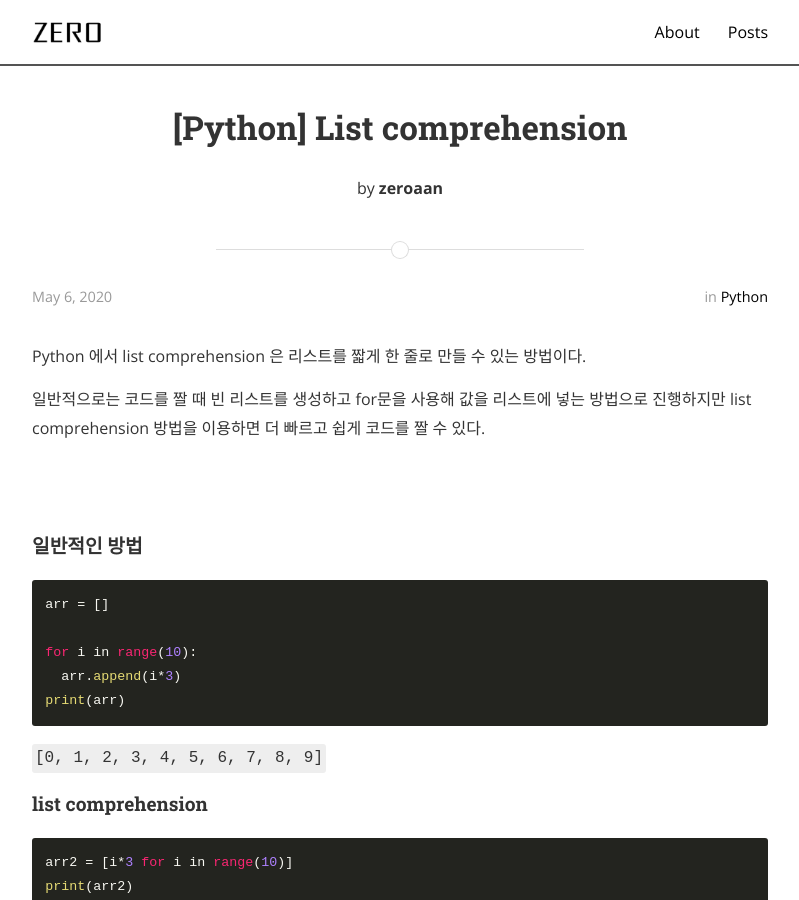
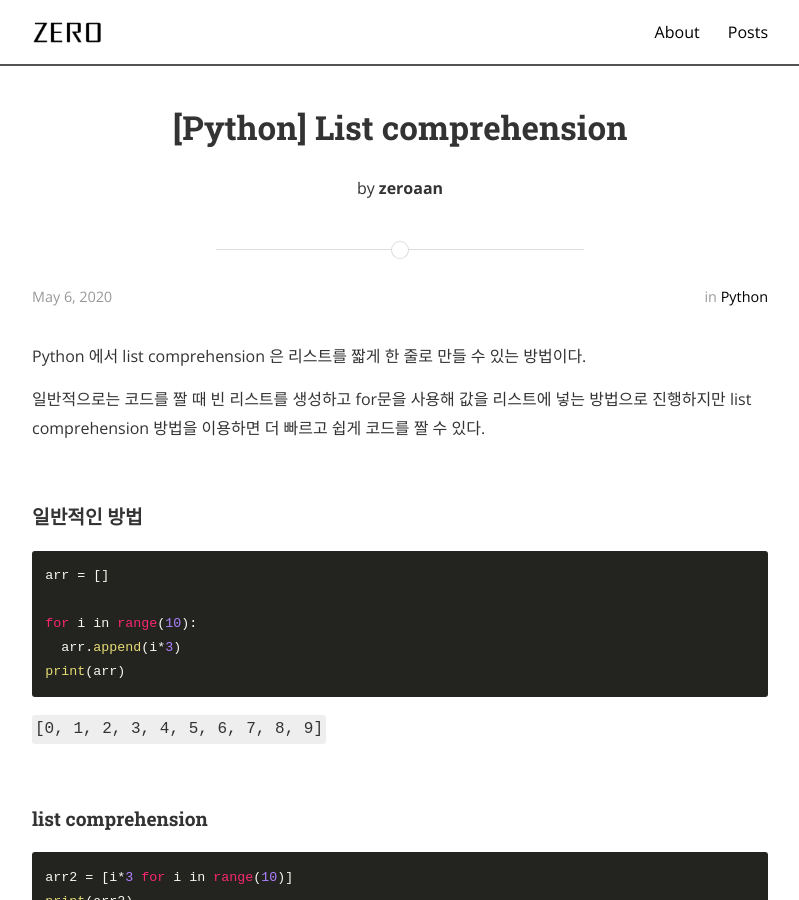
Before and after one commit to zeroaan/zeroaan.github.io, a Jekyll site: the page built from _posts/2020-05-06-[Python] List comprehension.md, in a window 1280 px wide and 900 px high. Shown: the whole window, without its empty margins (240-1039 px from the left). Built offline with Jekyll 4.4.1, drawn with Linux system fonts in a browser that asks for light colours; nearby versions of some CDN libraries; comment, search, counter and statistics services are not loaded.

Commit message:
Update: 2020-05-06-[Python] List comprehension

````diff
--- a/_posts/2020-05-06-[Python] List comprehension.md
+++ b/_posts/2020-05-06-[Python] List comprehension.md
@@ -13,7 +13,7 @@ Python 에서 list comprehension 은 리스트를 짧게 한 줄로 만들 수
 일반적으로는 코드를 짤 때 빈 리스트를 생성하고 for문을 사용해 값을 리스트에 넣는 방법으로 진행하지만
 list comprehension 방법을 이용하면 더 빠르고 쉽게 코드를 짤 수 있다.
 
-<br><br>
+<br>
 
 #### 일반적인 방법
 
@@ -26,6 +26,8 @@ print(arr)
 ```
 `[0, 1, 2, 3, 4, 5, 6, 7, 8, 9]`
 
+<br>
+
 #### list comprehension
 
 ```python
@@ -34,6 +36,8 @@ print(arr2)
 ```
 `[0, 1, 2, 3, 4, 5, 6, 7, 8, 9]`
 
+<br>
+
 #### 추가적으로 조건문을 사용해 list comprehension이 가능하다.
 ```python
 arr3 = [i*3 for i in range(10) if i % 2 == 0]
````
